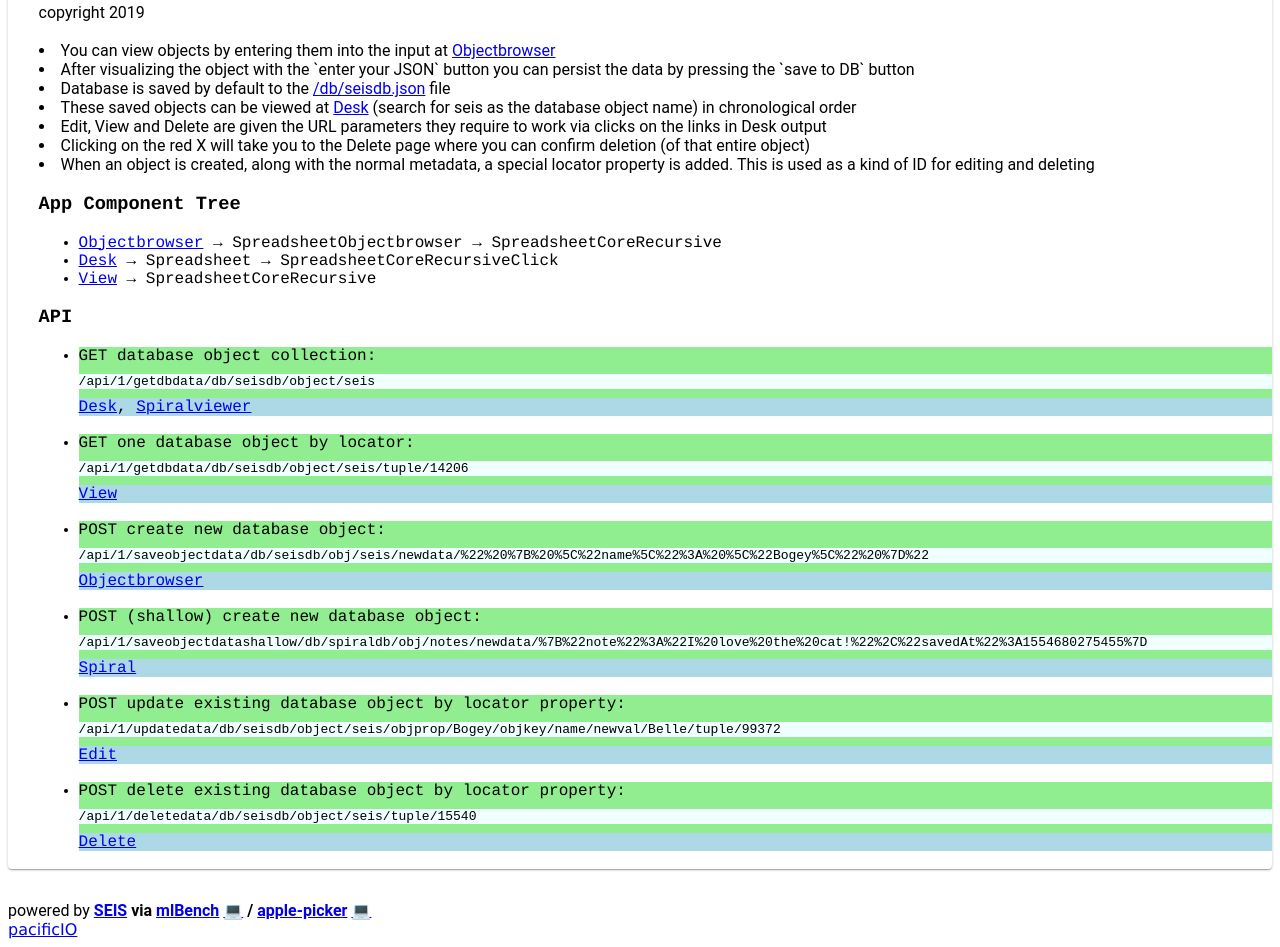
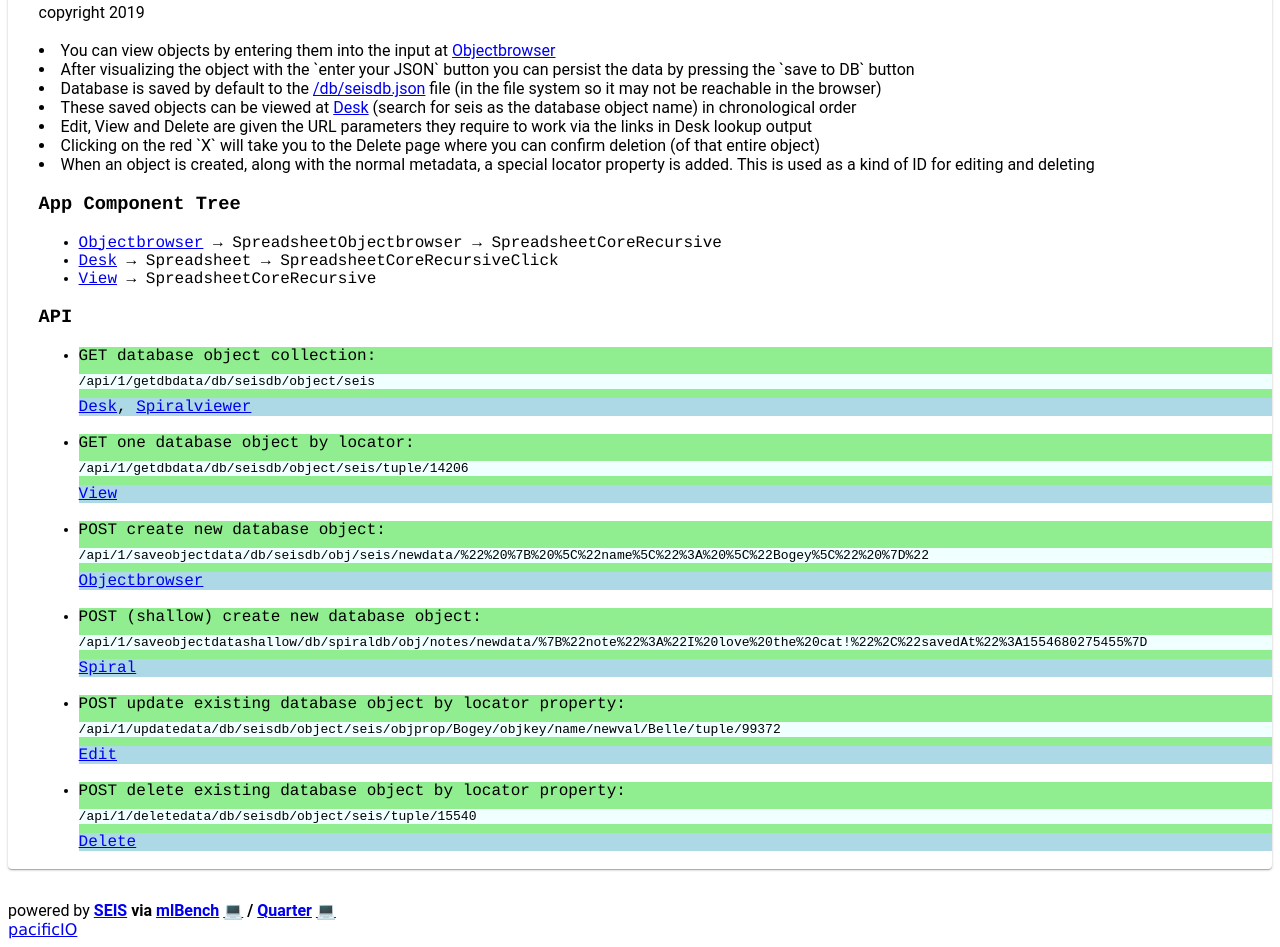
Before and after one commit to pacificpelican/seis, a Next.js app: page /About in a window 1280 px wide. Shown: the part 380-1327 px from the top of the page. Built offline with nearby package versions, Linux system fonts and the light colour scheme.

Commit message:
update footer and readme

```diff
--- a/package.json
+++ b/package.json
@@ -1,6 +1,6 @@
 {
   "name": "seis",
-  "version": "1.2.1",
+  "version": "1.3.0",
   "scripts": {
     "dev": "node server.js",
     "build": "next build",
--- a/pages/About.js
+++ b/pages/About.js
@@ -71,7 +71,7 @@ class About extends Component {
             </li>
             <li>
               Database is saved by default to the{" "}
-              <a href="../db/seisdb.json">/db/seisdb.json</a> file
+              <a href="../db/seisdb.json">/db/seisdb.json</a> file (in the file system so it may not be reachable in the browser)
             </li>
             <li>
               These saved objects can be viewed at <a href="/Desk">Desk</a>{" "}
@@ -80,10 +80,10 @@ class About extends Component {
             </li>
             <li>
               Edit, View and Delete are given the URL parameters they require to
-              work via clicks on the links in Desk output
+              work via the links in Desk lookup output
             </li>
             <li>
-              Clicking on the red X will take you to the Delete page where you
+              Clicking on the red `X` will take you to the Delete page where you
               can confirm deletion (of that entire object)
             </li>
             <li>
--- a/pages/Footernav.js
+++ b/pages/Footernav.js
@@ -8,9 +8,9 @@ export default () => (
       {" "}
       <a href="http://seis.pacificio.com">SEIS</a>{" via "}
       <a href="http://mlBench.pacificio.com">mlBench</a>{" "}
-      <a href="https://bitbucket.org/pacificpelican/mlbench/src/master/">💻</a>{" "}/{" "}
-      <a href="http://applepicker.pacificio.com">apple-picker</a>{" "}
-      <a href="https://bitbucket.org/pacificpelican/apple-picker/src/master/">
+      <a href="https://github.com/pacificpelican/mlBench">💻</a>{" "}/{" "}
+      <a href="https://quarter.pacificio.com">Quarter</a>{" "}
+      <a href="https://github.com/pacificpelican/quarter">
         💻
       </a>
     </b>
--- a/pages/index.js
+++ b/pages/index.js
@@ -62,11 +62,6 @@ export default () => (
           <a>About</a>
         </Link>
       </li>
-      <li>
-        <Link href={{ pathname: "/posts", query: { id: "2" } }} as="/posts/2">
-          <a>post #2</a>
-        </Link>
-      </li>
     </ul>
     <footer id="seisFooter">
       <a href="https://pacificio.com">pacificIO</a>
```
Also changed, not shown: 1 other file (tests, documents, lock files or other folders).
